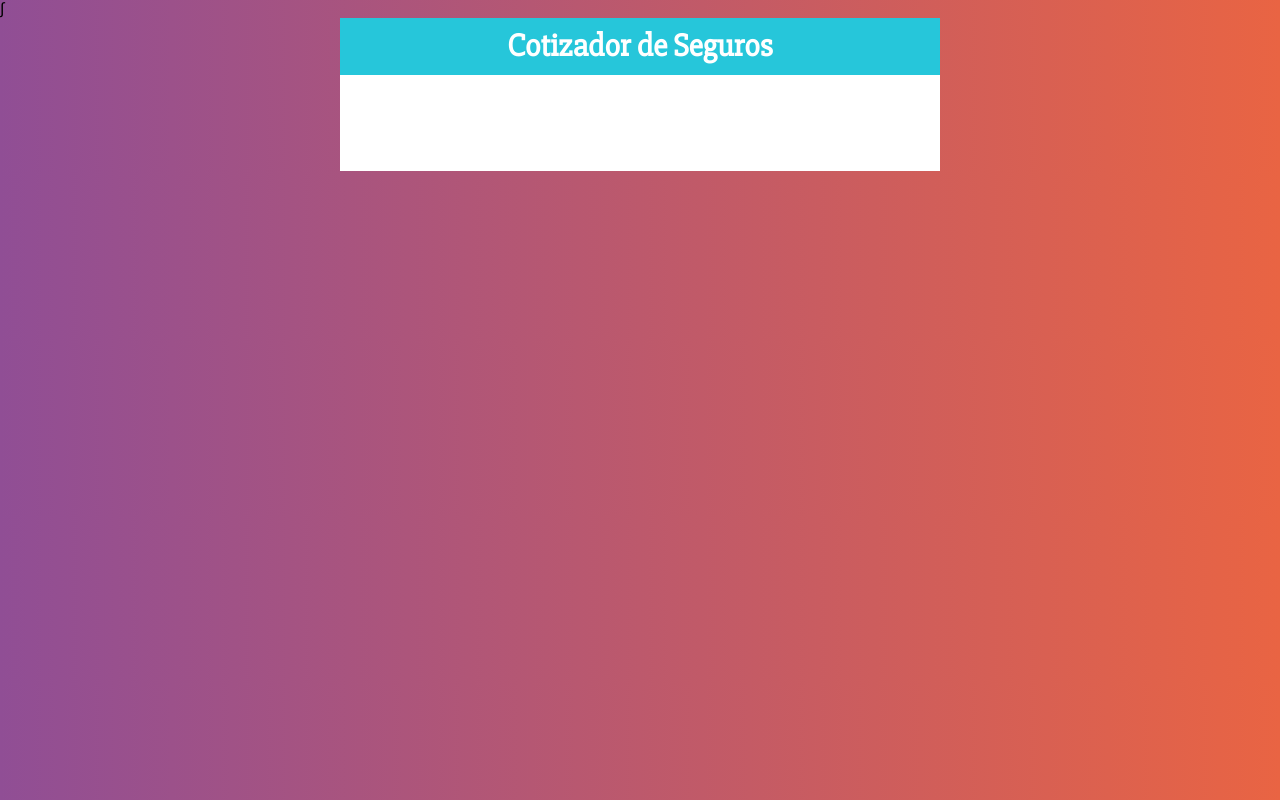
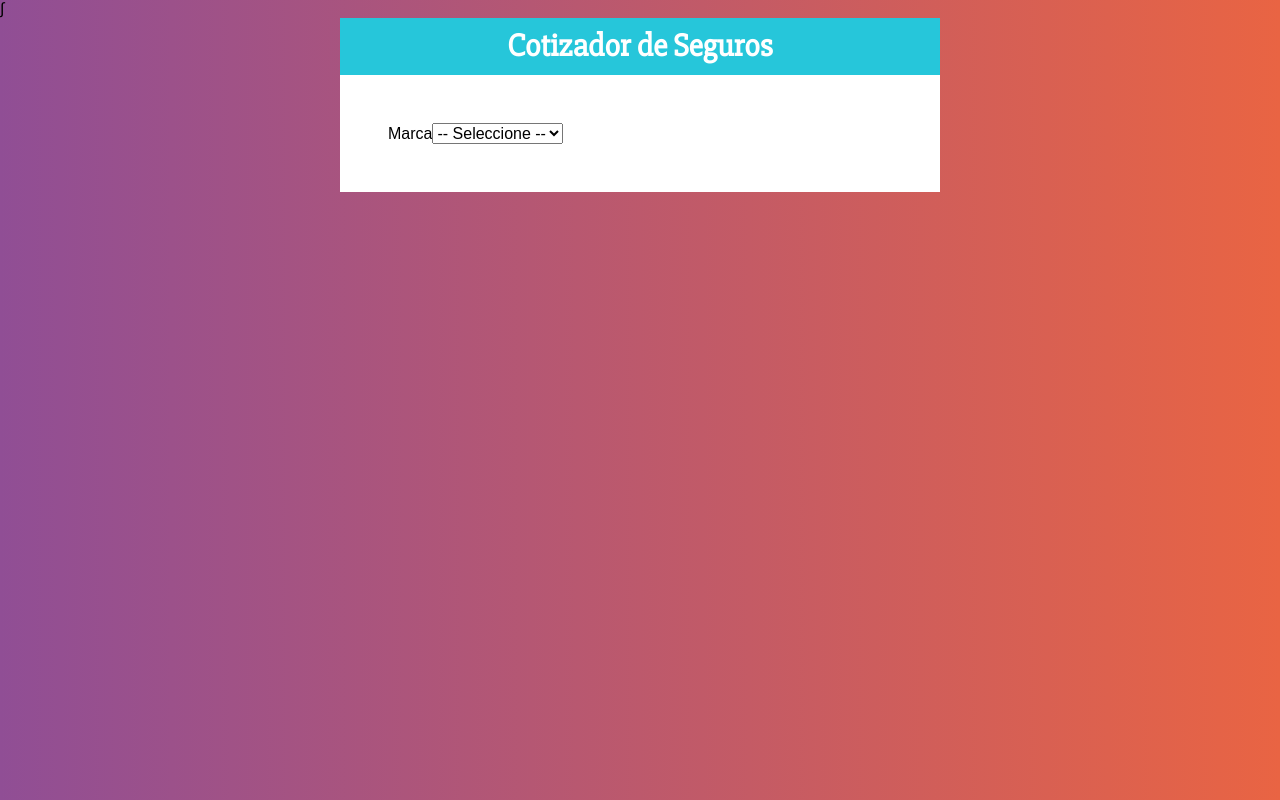
Before and after one commit to dgarciabravo13/cotizador, a React (Create React App) app: page / in a window 1280 px wide. Built offline with nearby package versions, Linux system fonts and the light colour scheme.

Commit message:
add form in a component

```diff
--- a/src/App.js
+++ b/src/App.js
@@ -1,6 +1,8 @@
 import React from 'react';
 import Header from "./components/Header";
 import styled from "@emotion/styled";
+import Formulario from './components/Formulario';
+
 
 const Contenedor = styled.div`
   max-width: 600px;
@@ -18,7 +20,7 @@ function App() {
       titulo="Cotizador de Seguros"
     />
     <ContenedorFormulario>
-
+      <Formulario/>
     </ContenedorFormulario>
     </Contenedor>
   );
--- /dev/null
+++ b/src/components/Formulario.js
@@ -0,0 +1,19 @@
+import React from "react";
+
+const Formulario = () => {
+  return (
+    <form>
+      <div>
+        <label>Marca</label>
+        <select>
+          <option value="">-- Seleccione --</option>
+          <option value="americano">Americano</option>
+          <option value="europeo">Europeo</option>
+          <option value="asiatico">Asiatico</option>
+        </select>
+      </div>
+    </form>
+  );
+};
+
+export default Formulario;
```
